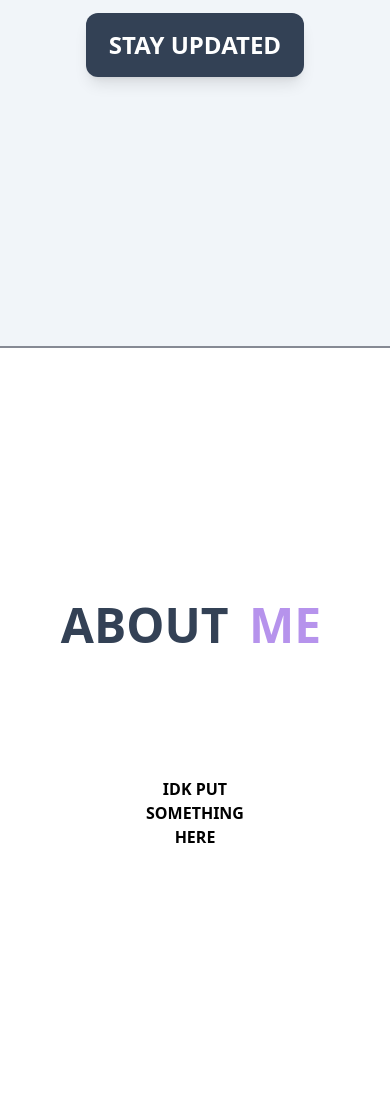
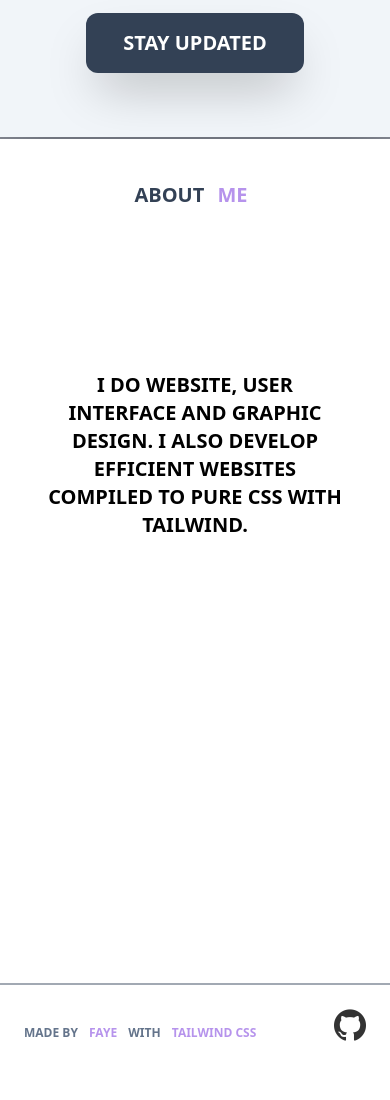
Before and after one commit to 1337faye/1337faye, a website: page index.html in a window 390 px wide. Shown: the part 580-1680 px from the top of the page. Drawn offline with Linux system fonts and the light colour scheme.

Commit message:
Version 1.5
I suck at release notes so I give up after this probs.

Made elements more responsive, fixed rotation on phones and tablets, added socials to footer (more coming soon).

```diff
--- a/index.html
+++ b/index.html
@@ -10,7 +10,7 @@
 </head>
 <div>
     <div class="sticky w-screen">
-        <div class="bg-white dark:bg-slate-900 text-white p-4 align-center  shadow-2xl backdrop-blur-xl">
+        <div class="bg-slate-50 dark:bg-slate-900 text-white p-4 align-center  shadow-2xl backdrop-blur-xl">
             <ul class="font-sans flex h-auto">
                 <li>
                     <img src="img/bg2.png" alt="logo2" class="animate-pinghover:scale-110 saturate-200 dark:saturate-50 invisible sm:visible h-10 sm:ml-[4vw] md:ml-[14vw] pt-2 opacity-75 duration-500 hover:opacity-100">
@@ -29,15 +29,15 @@
         <div class="h-0.5 dark:bg-slate-600 animate-pulse bg-slate-900">
         </div>
 
-<div class="bg-slate-100 dark:bg-slate-900 min-h-screen max-h-screen min-w-screen ">
-    <div class="flex-wrap md:flex flex-col max-h-screen">
-        <h1 class="xl:text-9xl lg:text-8xl order-1 pt-[25vh] min-w-full overflow-hidden text-justify m-auto font-extrabold text-slate-700 dark:text-white text-4xl p-24 MEDIUM sm:text-7xl sm:pt-[20vh] sm:text-center md:float-left md:pt-[20vh] md:text-7xl">
+<div class="bg-slate-100 dark:bg-slate-900 min-w-screen shadow-2xl">
+    <div class="flex-wrap flex-col pb-12">
+        <h1 class="xl:text-9xl lg:text-8xl order-1 pt-[25vh] min-w-full overflow-hidden text-justify m-auto font-extrabold text-slate-700 dark:text-white text-4xl p-24 MEDIUM sm:text-5xl sm:pt-[20vh] sm:text-center md:float-left md:pt-[20vh] md:text-7xl">
             WELCOME TO MY <b class="text-violet-700 dark:text-violet-400  duration-300 hover:dark:text-white hover:text-black animate-pulse">PERSONAL</b> SITE
         </h1>
-        <p class="font-bold text-slate-700 dark:text-white text-md sm:text-lg px-16 py-4 flex-col order-2 mx-auto mb-12 mt-[-10vh] place-content-center text-center font-mono">
+        <p class="font-bold pb-4 text-slate-700 dark:text-white text-md sm:text-lg px-16 py-4 flex-col order-2 mx-auto mb-12 mt-[-10vh] place-content-center text-center font-mono">
             MY NAME IS <b class="text-violet-700 dark:text-violet-400  duration-300 hover:dark:text-white hover:text-black animate-pulse"> FAYE </b> AND I'M A <b class="text-violet-700 dark:text-violet-400  duration-300 hover:dark:text-white hover:text-black animate-pulse"> FRONT END </b> WEB DEVELOPER
         </p>
-        <a href="https://twitter.com/1337faye" class="shadow-lg duration-500 hover:scale-110 hover:text-violet-600 dark:hover:text-purple-500 flex order-3 m-auto max-w-[56vw] place-content-center text-2xl md\:text-4xl lg\:text-5xl font-bold p-4 bg-slate-700 dark:bg-slate-200 text-white dark:text-slate-900 rounded-xl">
+        <a href="https://twitter.com/1337faye" class="sm:mt-[-10vh] w-56 sm:w-48 md:mt-auto md:w-56 shadow-2xl duration-500 hover:scale-110 hover:text-violet-600 dark:hover:text-purple-500 flex my-4 order-3 m-auto max-w-[56vw] place-content-center text-xl md\:text-4xl lg\:text-5xl font-bold p-4 bg-slate-700 dark:bg-slate-200 text-white dark:text-slate-900 rounded-xl">
             STAY UPDATED
         </a>
     </div>
@@ -46,14 +46,16 @@
 <div class="h-0.5 bg-slate-900 animate-pulse">
 </div>
 
-<div class="bg-white dark:bg-slate-900 min-h-screen max-h-screen min-w-screen overflow-hidden">
-    <div class="flex flex-col md:flex-row md:p-48 m-auto place-content-center md:place-content-start divide-solid dark:divide-white divide-slate-700 md:divide-x-4 md:divide-y-0 divide-y-0">
-        <h1 class="text-5xl pt-[30vh] md:py-0 lg:py-32 md:text-9xl order-1 max-w-lg text-left text-slate-700 dark:text-white font-bold m-auto">
+<div class="bg-white dark:bg-slate-900 min-h-screen min-w-screen overflow-hidden pt-[5vh] md:pt-[-50vh]">
+    <div class="flex flex-col md:p-48 m-auto place-content-center md:place-content-start">
+        <h1 class="text-xl md:text-7xl order-1 max-w-lg text-slate-700 dark:text-white font-bold px-12 m-auto text-center">
             ABOUT <b class="px-2 text-violet-700 dark:text-violet-400  duration-300 hover:dark:text-white hover:text-black animate-pulse"> ME </b>
         </h1>
-        <h1 class="dark:text-white text-black text-center font-bold order-2 py-32 px-32 m-auto">
-            IDK PUT SOMETHING HERE
+        <div class=" order-2 h-0.5 bg-white animate-pulse my-4"></div>
+        <h1 class="dark:text-white text-black text-center md:text-sm font-bold order-3 py-32 px-12 text-xl md:px-32 m-auto">
+            I DO WEBSITE, USER INTERFACE AND GRAPHIC DESIGN. I ALSO DEVELOP EFFICIENT WEBSITES COMPILED TO PURE CSS WITH TAILWIND.
         </h1>
+
     </div>
 
 </div>
@@ -61,10 +63,12 @@
 </div>
 <div class="h-0.5 bg-slate-600 animate-pulse">
 </div>
-<footer class="h-16 dark:bg-slate-900 bg-white overflow-hidden">
+<footer class="h-24 dark:bg-slate-900 bg-white overflow-hidden">
     <div class="flex flex-wrap order-1 p-6 m-auto place-content-center overflow-hidden">
-        <h1 class="flex-[50%] text-center text-slate-500 dark:text-white text-md font-bold">
+        <h1 class="flex-[50%] my-4 text-left text-slate-500 dark:text-white text-xs md:text-md font-bold">
             MADE BY <b class="px-2 text-violet-700 dark:text-violet-400  duration-300 hover:dark:text-white hover:text-black animate-pulse"> FAYE </b> WITH <a href="https://tailwindcss.com/" class="px-2 text-violet-700 dark:text-violet-400  duration-300 hover:dark:text-white hover:text-black animate-pulse hover:scale-105"> TAILWIND CSS </a>
         </h1>
+        <a src="img/github-logo.png" href="https://github.com/EntityRender">
+            <img src="img/github-logo.png" class="duration-500 hover:scale-110 m-auto order-2 h-8 w-8 invert-[20%] dark:invert">
     </div>
 </footer>
```
Also changed, not shown: img/github-logo.png (added), styles.css.
